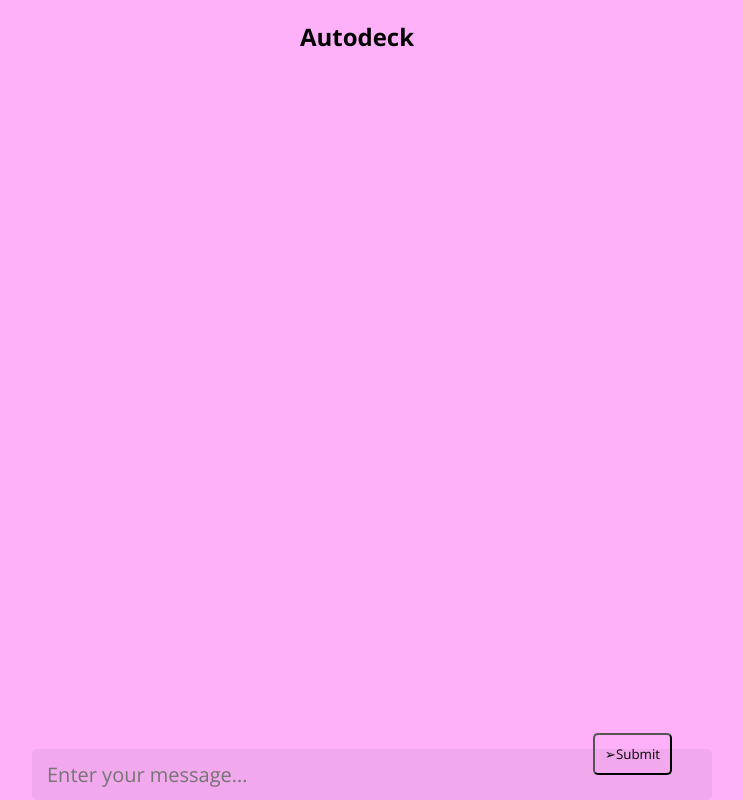
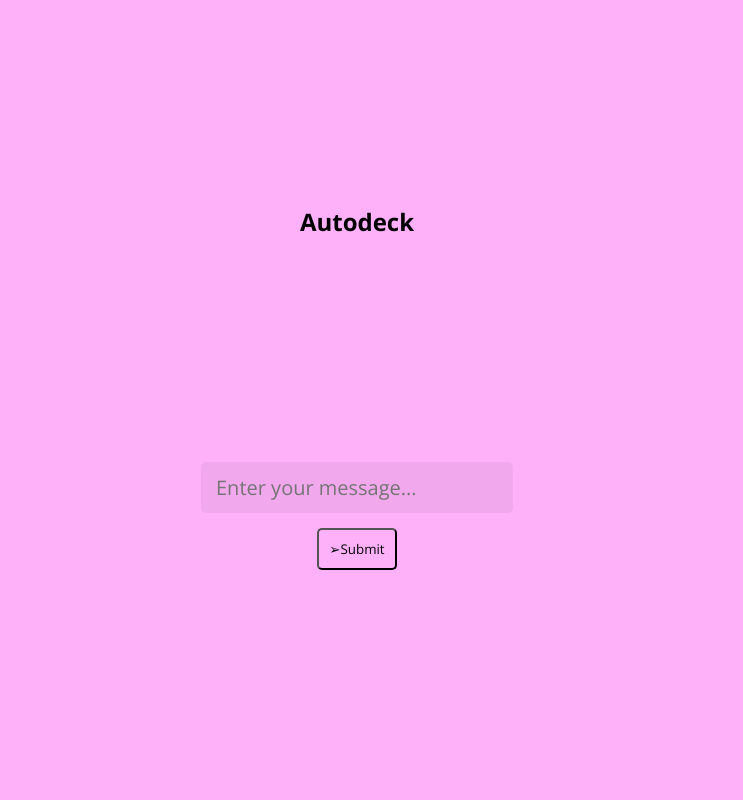
Before and after one commit to UdderlyImprobable/Autodeck, a React (Create React App) app: page / in a window 1280 px wide. Shown: the whole page, without its empty margins (283-1026 px from the left). Built offline with nearby package versions, Linux system fonts and the light colour scheme.

Commit message:
fix some alignment issues

```diff
--- a/src/App.js
+++ b/src/App.js
@@ -87,7 +87,6 @@ const App = () => {
               </div>
             ))}
           </div>
-        </div>
           <div className="input-container">
             <input
               value={userInput}
@@ -99,6 +98,7 @@ const App = () => {
               ➢Submit
             </button>
           </div>
+        </div>
       </section>
     </div>
   );
--- a/src/index.css
+++ b/src/index.css
@@ -2,25 +2,38 @@
 * {
   color: #020202;
   font-family: "Open Sans", sans-serif;
-}
-
-body {
-  margin: 0;
-  padding: 0;
+  padding: 0px;
+  margin: 0px;
 }
 
 .app {
+  display: flex;
   background-color: #feb1f9;
-  display: flex;
 }
 
-.side-bar {
-  background-color: #202123;
-  height: 100vh;
-  width: 244px;
+.main {
   display: flex;
   flex-direction: column;
-  justify-content: space-between;
+  justify-content: space-evenly;
+  height: 100vh;
+  width: 100%;
+  align-items: center;
+  text-align: center;
+}
+
+.nav {
+  align-self: center;
+  padding: 0px;
+  margin: 0px;
+}
+
+.body {
+  display: flex;
+  flex-direction: column;
+  align-self: center;
+  gap: 20px;
+  margin: 0;
+  padding: 0;
 }
 
 button {
@@ -29,28 +42,6 @@ button {
   border-radius: 5px;
   padding: 10px;
   margin: 10px;
-}
-
-nav {
-  border-top: solid 0.5px rgba(255, 255, 255, 0.5);
-  padding: 10px;
-  margin: 10px;
-}
-
-.main {
-  height: 100vh;
-  width: 100%;
-  display: flex;
-  flex-direction: column;
-  justify-content: space-between;
-  align-items: center;
-  text-align: center;
-}
-
-.info {
-  color: rgba(255, 255, 255, 0.5);
-  font-size: 11px;
-  padding: 10px;
 }
 
 .bottom-section {
@@ -62,12 +53,16 @@ nav {
 }
 
 .input-container {
+  display: flex;
+  flex-direction: column;
+  gap: 20px;
   position: relative;
   width: 100%;
   max-width: 650px;
 }
 
 input {
+  align-self: center;
   width: 100%;
   border: none;
   font-size: 20px;
@@ -84,7 +79,8 @@ input:focus {
 }
 
 #submit {
-  position: absolute;
+  align-self: center;
+  position: relative;
   bottom: 15px;
   right: 0;
   cursor: pointer;
```
Lines whose indentation alone changed are shown as unchanged.
